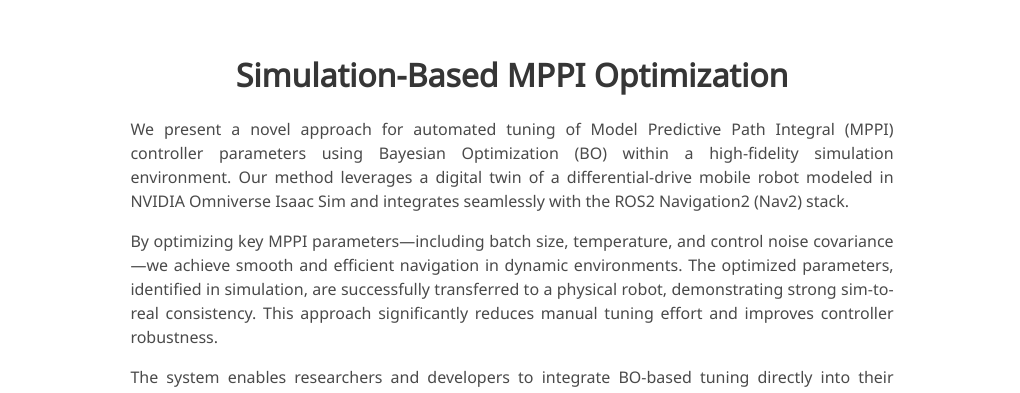
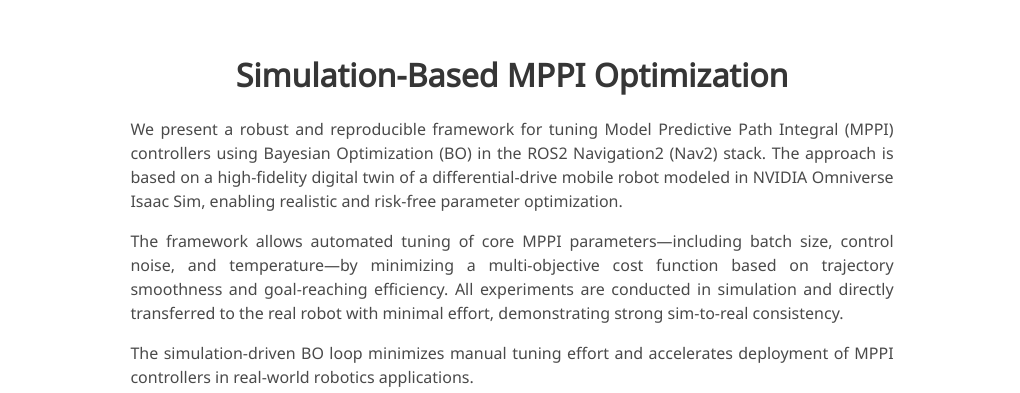
Before and after one commit to ProximityRobotics/OmniMPPI, a plain HTML site: page index.html in a window 1280 px wide. Shown: the part 930-1323 px from the top of the page, without its empty margins (128-1148 px from the left). Drawn offline with nearby package versions, Linux system fonts and the light colour scheme; some icons are missing; a web font is replaced by a local one.

Commit message:
first version

```diff
--- a/index.html
+++ b/index.html
@@ -144,13 +144,13 @@
         <h2 class="title is-3">Simulation-Based MPPI Optimization</h2>
         <div class="content has-text-justified">
           <p>
-            We present a novel approach for automated tuning of Model Predictive Path Integral (MPPI) controller parameters using Bayesian Optimization (BO) within a high-fidelity simulation environment. Our method leverages a digital twin of a differential-drive mobile robot modeled in NVIDIA Omniverse Isaac Sim and integrates seamlessly with the ROS2 Navigation2 (Nav2) stack.
+            We present a robust and reproducible framework for tuning Model Predictive Path Integral (MPPI) controllers using Bayesian Optimization (BO) in the ROS2 Navigation2 (Nav2) stack. The approach is based on a high-fidelity digital twin of a differential-drive mobile robot modeled in NVIDIA Omniverse Isaac Sim, enabling realistic and risk-free parameter optimization.
           </p>
           <p>
-            By optimizing key MPPI parameters—including batch size, temperature, and control noise covariance—we achieve smooth and efficient navigation in dynamic environments. The optimized parameters, identified in simulation, are successfully transferred to a physical robot, demonstrating strong sim-to-real consistency. This approach significantly reduces manual tuning effort and improves controller robustness.
+            The framework allows automated tuning of core MPPI parameters—including batch size, control noise, and temperature—by minimizing a multi-objective cost function based on trajectory smoothness and goal-reaching efficiency. All experiments are conducted in simulation and directly transferred to the real robot with minimal effort, demonstrating strong sim-to-real consistency.
           </p>
           <p>
-            The system enables researchers and developers to integrate BO-based tuning directly into their Nav2-based robotic applications.
+            The simulation-driven BO loop minimizes manual tuning effort and accelerates deployment of MPPI controllers in real-world robotics applications.
           </p>
         </div>
 
@@ -175,7 +175,8 @@
       </div>
     </div>
 
-    <!-- Image Row -->
+
+
     <div class="columns is-centered">
       <div class="column is-one-third has-text-centered">
         <figure class="image is-4by3">
```
